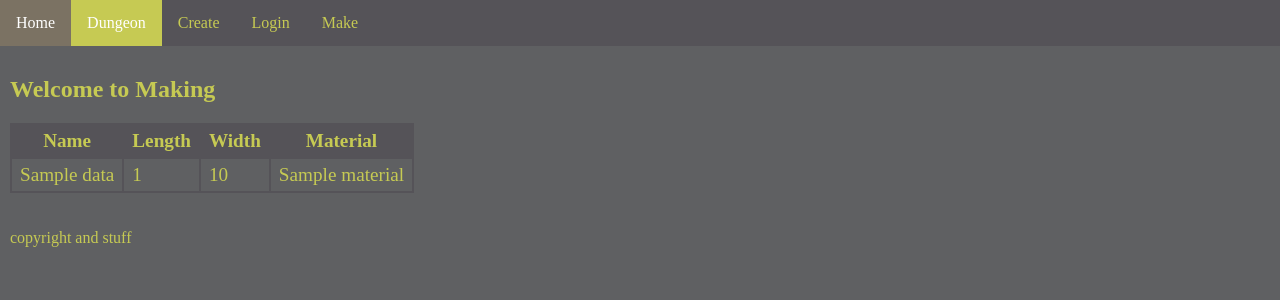
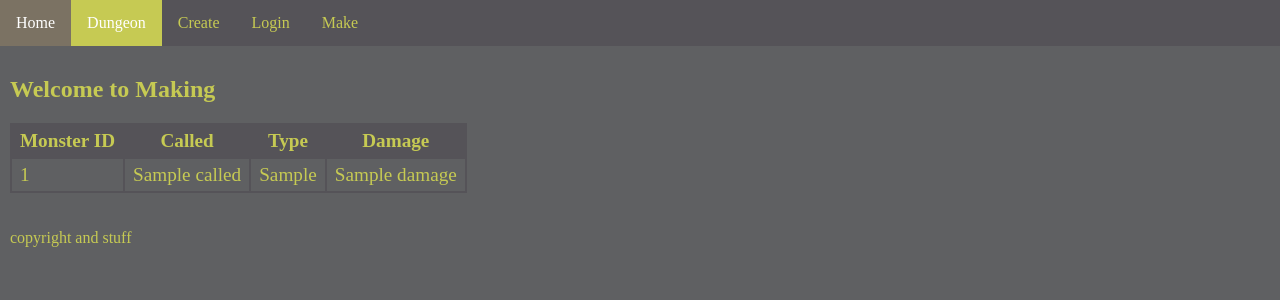
Before and after one commit to LeoKnox/dungeon_python, a Python web app: template application/templates/make.html in a window 1280 px wide. Shown: the top 300 px of the page. Run offline with Jinja, Linux system fonts and the light colour scheme; the template is opened without the code that fills it: most values are stand-ins (such as "Sample title", 1, 10 or a date in 2020).

Commit message:
Add files via upload

```diff
--- a/application/templates/make.html
+++ b/application/templates/make.html
@@ -3,24 +3,24 @@
 {% block content %}
     <div id="content">
         <h2>Welcome to Making</h2>
-        {% if not population %}
+        {% if not populate %}
         <h1>No population</h1>
         {% else %}
         <table>
             <thead>
             <tr>
-                <th>Name</th>
-                <th>Length</th>
-                <th>Width</th>
-                <th>Material</th>
+                <th>Monster ID</th>
+                <th>Called</th>
+                <th>Type</th>
+                <th>Damage</th>
             </tr>
             </thead>
-            {% for data in population %}
+            {% for data in populate %}
             <tr>
-                <td>{{ data["name"] }}</td>
-                <td>{{ data["length"] }}</td>
-                <td>{{ data["width"] }}</td>
-                <td>{{ data["material"] }}</td>
+                <td>{{ data["monster_id"] }}</td>
+                <td>{{ data["called"] }}</td>
+                <td>{{ data["monster_type"] }}</td>
+                <td>{{ data["damage"] }}</td>
             </tr>
             {% endfor %}
         </table>
```
Also changed, not shown: application/routes.py (+4 -4 lines).
